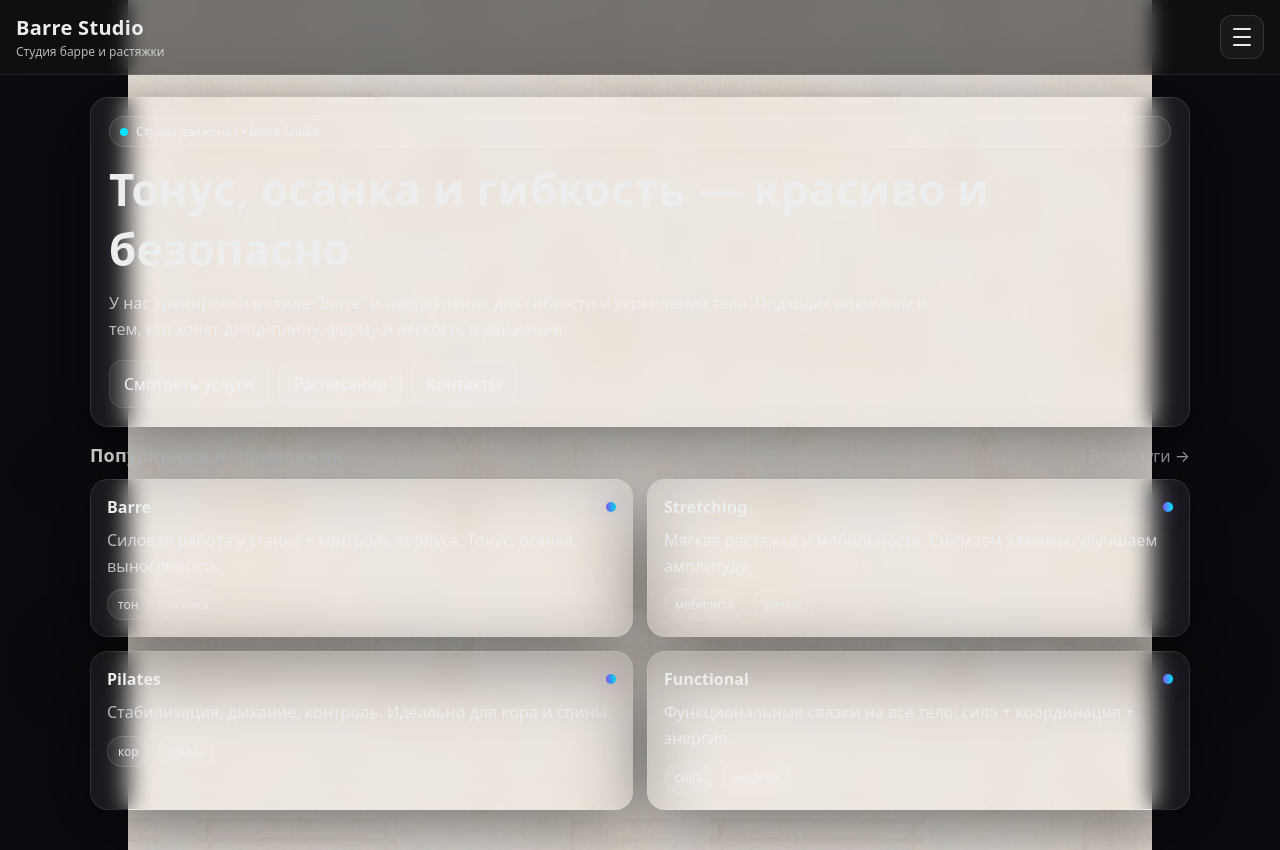
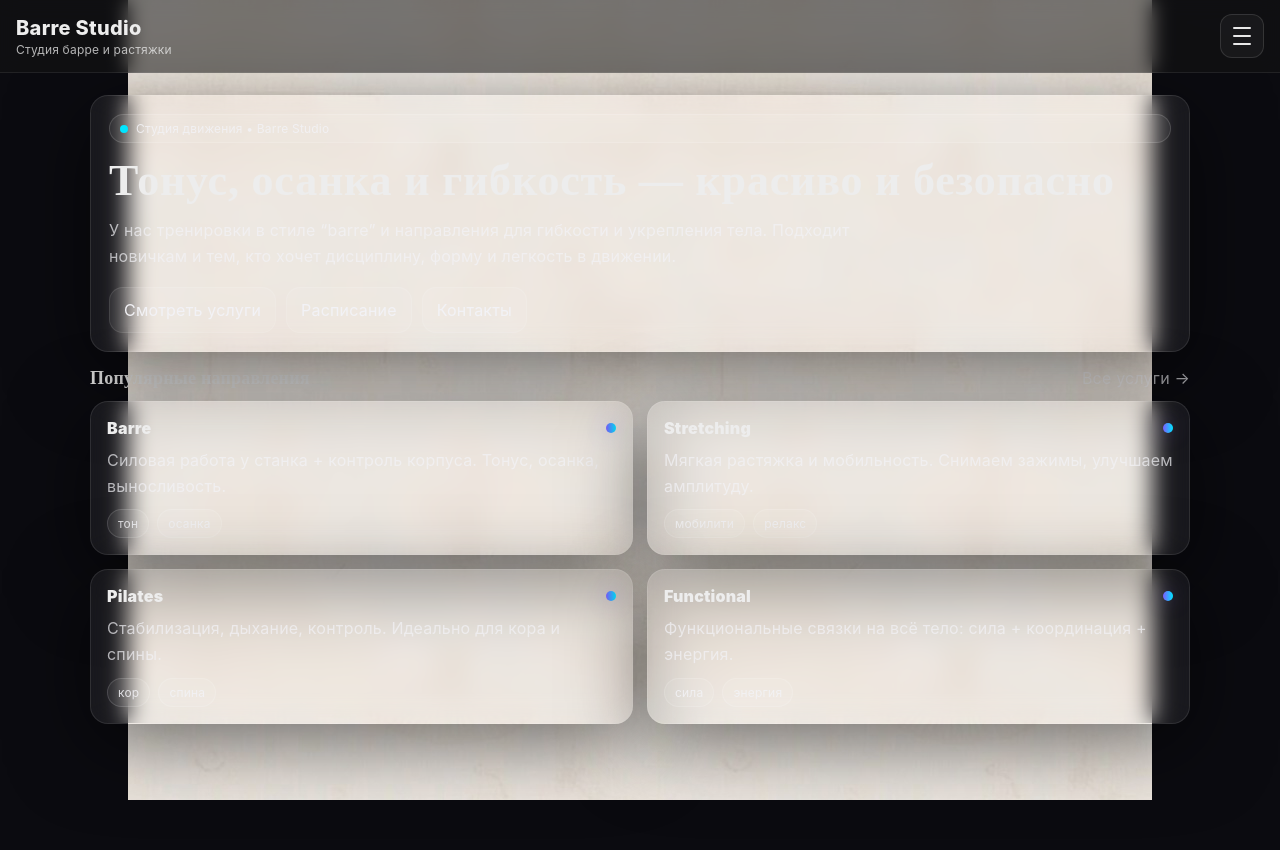
Before and after one commit to LukasMindeli/barre-studio, a React (Vite) app in the folder webapp/: page / in a window 1280 px wide. After the commit the page ends 800 px from the top, so only its background shows below. Built offline with nearby package versions, Linux system fonts and the light colour scheme.

Commit message:
style(webapp): ballet typography (Cormorant titles + Inter body)

```diff
--- a/webapp/src/index.css
+++ b/webapp/src/index.css
@@ -3,11 +3,21 @@
   --bg1:#10101a;
   --card:rgba(255,255,255,.06);
   --line:rgba(255,255,255,.10);
+
+  /* text */
   --text:#f2f2f6;
   --muted:rgba(242,242,246,.70);
+
+  /* accents */
   --accent:#7c5cff;
   --accent2:#00e5ff;
+
   --shadow: 0 20px 80px rgba(0,0,0,.55);
+
+  /* fonts */
+  --font-title: "Cormorant Garamond", serif;
+  --font-body: "Inter", ui-sans-serif, system-ui, -apple-system, "Segoe UI", Roboto, Arial, "Noto Sans", "Helvetica Neue", sans-serif;
+
   font-synthesis: none;
   text-rendering: optimizeLegibility;
   -webkit-font-smoothing: antialiased;
@@ -15,17 +25,21 @@
 }
 
 *{ box-sizing:border-box; }
+
 html,body{
   margin:0;
   color:var(--text);
-  background-color:#0b0b10;
+
+  /* near-solid + seamless vertical tile */
+  background-color: var(--bg0);
   background-image: url("./assets/bg-tile.png");
   background-repeat: repeat-y;
   background-position: center top;
   background-size: 1024px auto;
-  font-family: ui-sans-serif, system-ui, -apple-system, Segoe UI, Roboto, Arial, "Noto Sans", "Helvetica Neue", sans-serif;
+
+  font-family: var(--font-body);
+  letter-spacing: 0.2px;
 }
-
 
 a{ color:inherit; }
 
@@ -42,19 +56,30 @@ a{ color:inherit; }
   backdrop-filter: blur(12px);
 }
 
+/* ===== Ballet typography (global) ===== */
+
+/* Заголовки — “балетные” */
+h1, h2, .h1{
+  font-family: var(--font-title);
+  letter-spacing: 0.8px;
+  font-weight: 700;
+}
+
+/* Базовый заголовок проекта */
 .h1{
   font-size: clamp(28px, 4.5vw, 44px);
-  font-weight: 900;
-  letter-spacing: .2px;
   margin:0;
 }
 
-.p{
+/* Обычный текст */
+p, .p{
   margin:0;
   color:var(--muted);
   line-height:1.6;
+  font-family: var(--font-body);
 }
 
+/* Кнопки */
 .btn{
   border:1px solid var(--line);
   background:rgba(255,255,255,.06);
@@ -64,6 +89,7 @@ a{ color:inherit; }
   cursor:pointer;
 }
 
+/* Плашки тегов */
 .badge{
   display:inline-flex;
   align-items:center;
@@ -76,6 +102,7 @@ a{ color:inherit; }
   font-size:12px;
 }
 
+/* сетки */
 .grid{
   display:grid;
   gap:14px;
```
